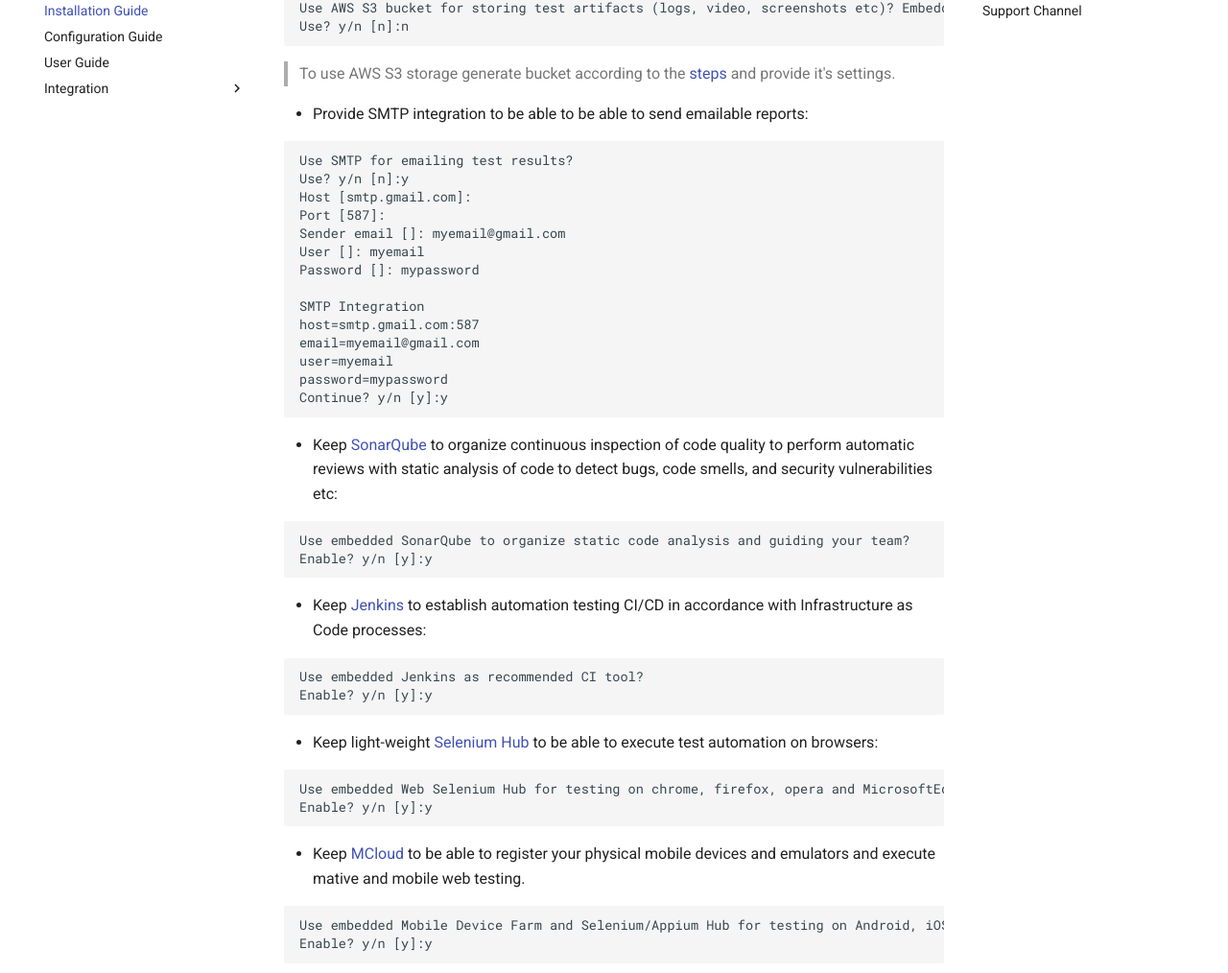
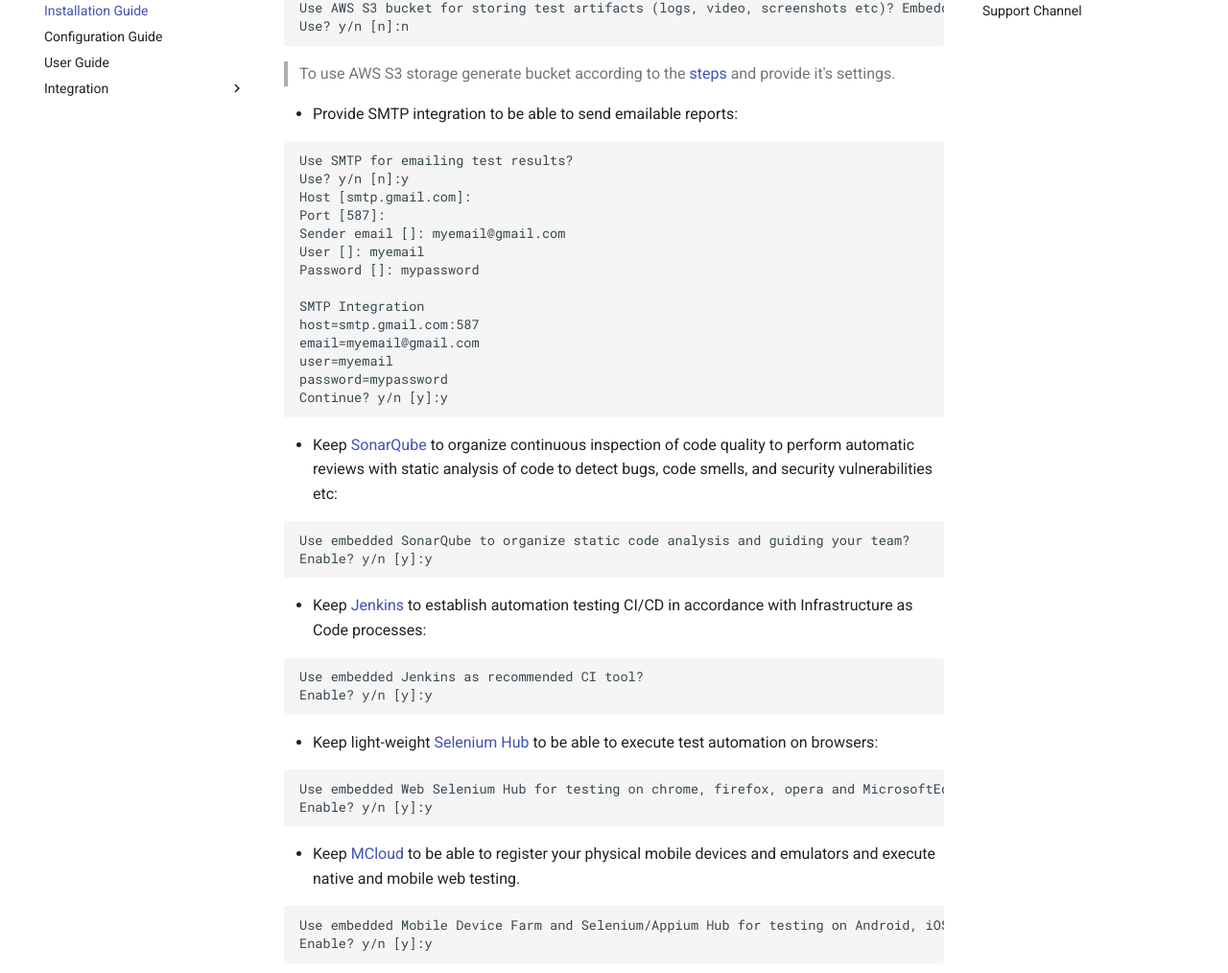
Before and after one commit to zebrunner/community-edition, an MkDocs documentation site: the page built from docs/install-guide.md, in a window 1280 px wide and 1400 px high, scrolled down 528 px. Shown: the part 151-1165 px from the top of the window at 96% size. Built offline with MkDocs 1.6.1 and Material for MkDocs 9.7.7, drawn with Linux system fonts in a browser that asks for light colours; comment, search, counter and statistics services are not loaded; old or Windows-style settings are respelled for this version of MkDocs.

Commit message:
Update install-guide.md

````diff
--- a/docs/install-guide.md
+++ b/docs/install-guide.md
@@ -27,7 +27,7 @@
 ```
 > To use AWS S3 storage generate bucket according to the [steps](https://zebrunner.github.io/community-edition/integration/aws-s3/) and provide it's settings.
 
-* Provide SMTP integration to be able to be able to send emailable reports:
+* Provide SMTP integration to be able to send emailable reports:
 ```
 Use SMTP for emailing test results?
 Use? y/n [n]:y
@@ -57,13 +57,13 @@
 Enable? y/n [y]:y
 ```
 
-* Keep light-weight [Selenium Hub]((https://github.com/zebrunner/selenoid)) to be able to execute test automation on browsers:
+* Keep light-weight [Selenium Hub](https://github.com/zebrunner/selenoid) to be able to execute test automation on browsers:
 ```
 Use embedded Web Selenium Hub for testing on chrome, firefox, opera and MicrosoftEdge browsers?
 Enable? y/n [y]:y
 ```
 
-* Keep [MCloud](https://github.com/zebrunner/mcloud) to be able to register your physical mobile devices and emulators and execute mative and mobile web testing.
+* Keep [MCloud](https://github.com/zebrunner/mcloud) to be able to register your physical mobile devices and emulators and execute native and mobile web testing.
 ```
 Use embedded Mobile Device Farm and Selenium/Appium Hub for testing on Android, iOS, AppleTV etc devices?
 Enable? y/n [y]:y
````
